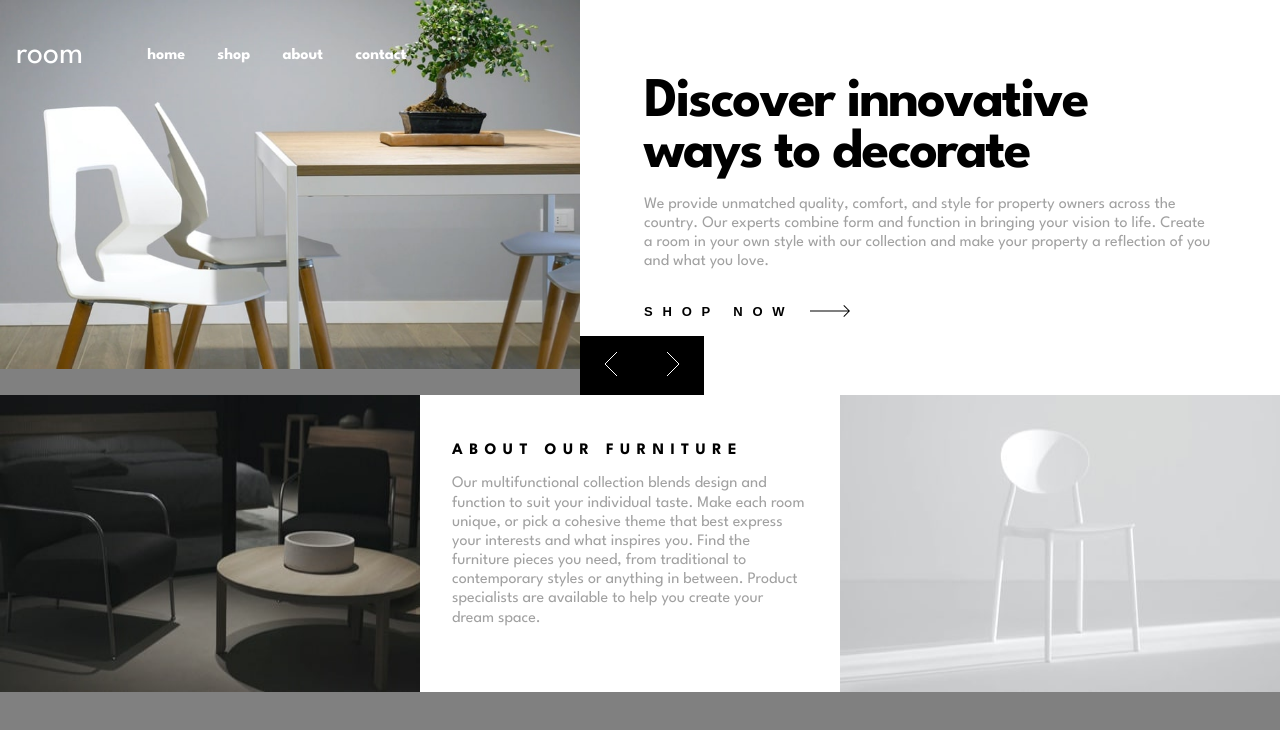
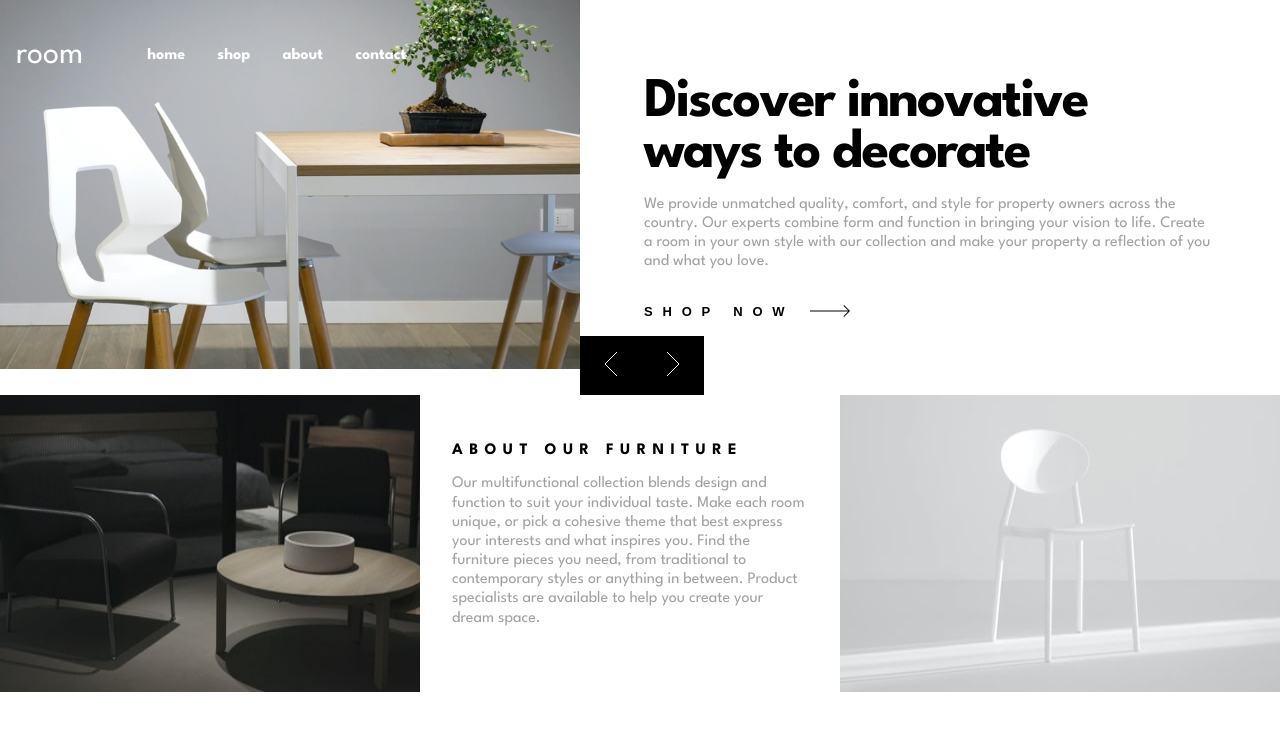
Before and after one commit to jayl-ch/room-homepage, a React (Vite) app: page / in a window 1280 px wide. Shown: the top 730 px of the page. Built offline with nearby package versions, Linux system fonts and the light colour scheme.

Commit message:
Change the body background color

```diff
--- a/src/css/elements/element.css
+++ b/src/css/elements/element.css
@@ -1,6 +1,5 @@
 body {
   margin: 0;
-  background-color: gray;
   font-family: var(--font-league);
 }
 
```
